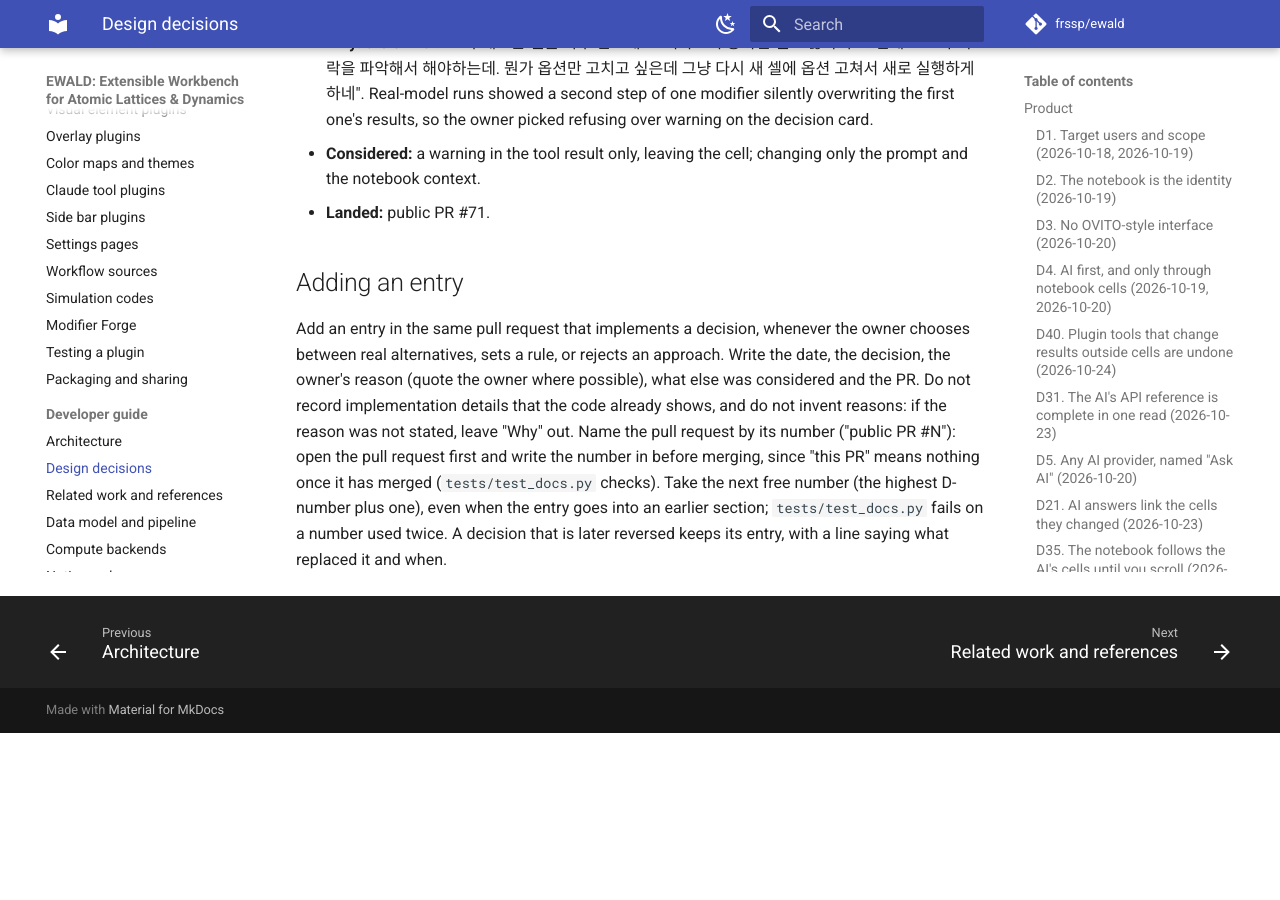
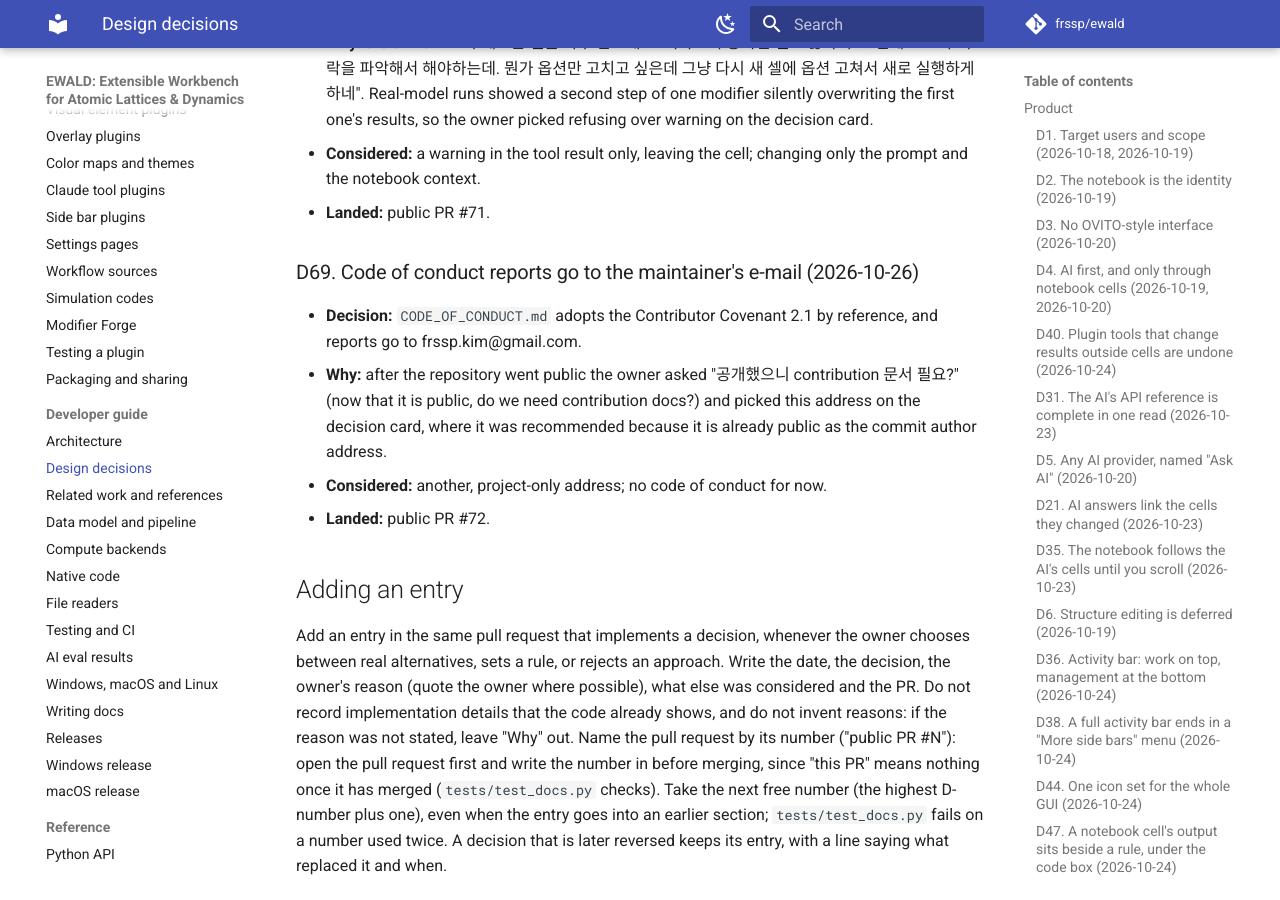
Before and after one commit to frssp/ewald, an MkDocs documentation site: the page built from docs/developer/decisions.md, in a window 1280 px wide and 900 px high, scrolled down 25078 px. Built offline with MkDocs 1.6.1 and Material for MkDocs 9.7.7, drawn with Linux system fonts in a browser that asks for light colours; comment, search, counter and statistics services are not loaded; before the commit the page ends 25811 px from its top, so only the background shows below that.

Commit message:
Add CODE_OF_CONDUCT.md (D69)
Co-Authored-By: Claude Opus 5.5 (1M context) <noreply@anthropic.com>

```diff
--- a/docs/developer/decisions.md
+++ b/docs/developer/decisions.md
@@ -892,6 +892,16 @@ Pull request numbers up to #242 refer to the pre-publication repository, which i
   and the notebook context.
 - **Landed:** public PR #71.
 
+### D69. Code of conduct reports go to the maintainer's e-mail (2026-10-26)
+
+- **Decision:** `CODE_OF_CONDUCT.md` adopts the Contributor Covenant 2.1 by reference, and
+  reports go to frssp.kim@gmail.com.
+- **Why:** after the repository went public the owner asked "공개했으니 contribution 문서 필요?"
+  (now that it is public, do we need contribution docs?) and picked this address on the decision
+  card, where it was recommended because it is already public as the commit author address.
+- **Considered:** another, project-only address; no code of conduct for now.
+- **Landed:** public PR #72.
+
 ## Adding an entry
 
 Add an entry in the same pull request that implements a decision, whenever the owner chooses
```
Also changed, not shown: CODE_OF_CONDUCT.md (added, +18 -0 lines).
